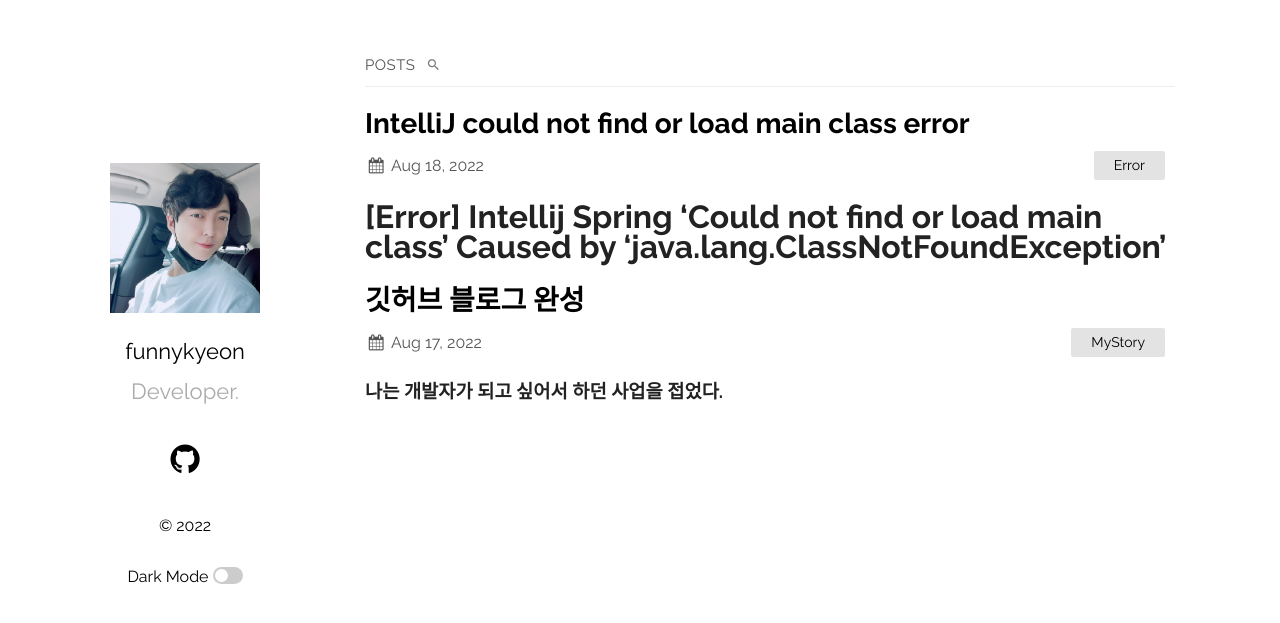
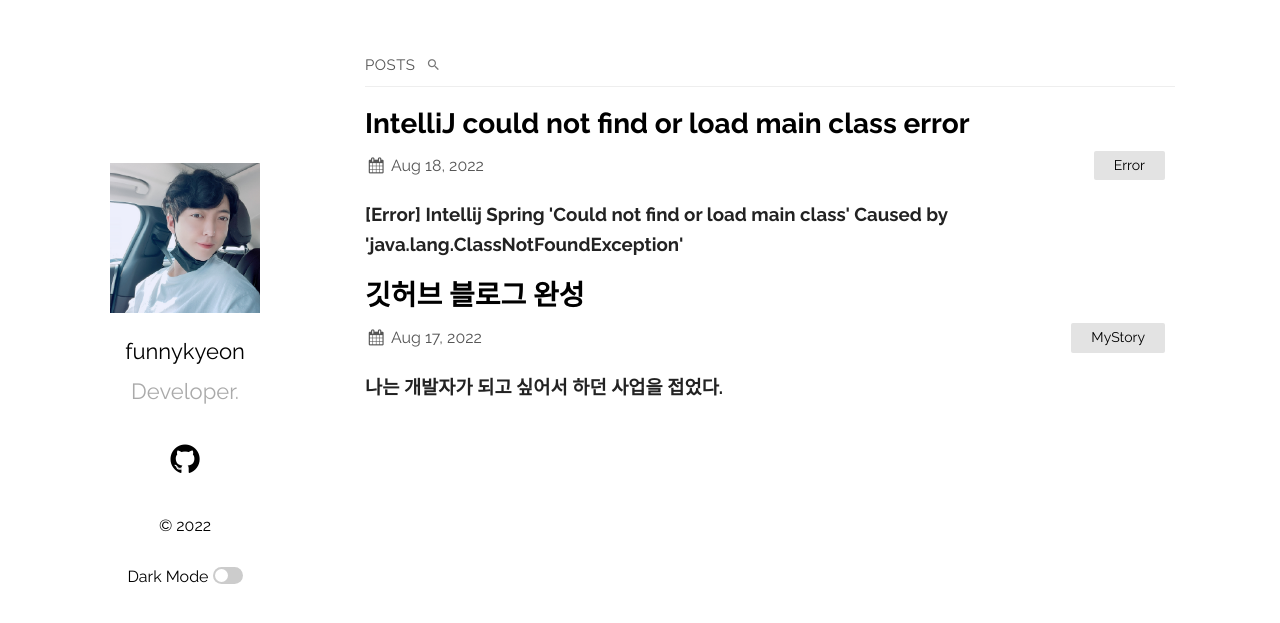
Before and after one commit to funnykyeon/funnykyeon.github.io, a Jekyll site: the page built from index.md, in a window 1280 px wide. Shown: the top 623 px of the page. Built offline with Jekyll 4.4.1, drawn with Linux system fonts in a browser that asks for light colours.

```diff
--- a/_config.yml
+++ b/_config.yml
@@ -56,7 +56,7 @@ plainwhite:
 
 plugins:
   - jekyll-seo-tag
-  - jekyll-sitemap
+  # - jekyll-sitemap
 #  - jekyll-feed
 
 timezone: Asia/Seoul
--- a/_posts/2022-08-18-my-first-post.markdown
+++ b/_posts/2022-08-18-my-first-post.markdown
@@ -10,7 +10,7 @@ categories: Error
 
 ---
 
-# [Error] Intellij Spring 'Could not find or load main class' Caused by 'java.lang.ClassNotFoundException'
+<h3>[Error] Intellij Spring 'Could not find or load main class' Caused by 'java.lang.ClassNotFoundException'</h3>
 
 
 금일 PM일로 면담하던중 한조가 찾아왔다.
@@ -20,7 +20,8 @@ categories: Error
 ![](https://intellij-support.jetbrains.com/hc/user_images/1RQEc8BaGy-zMLUmNY7WuQ.png)
 
 나도 처음에 겪었던 문제라 안내를 해주었다.
-File>Settings>Build,Execution,Deployment > Maven > Gradle 이동후 Build and run using,Runtests using 두개 모두 Intellij IDEA로 변경하면 될거라고 했지만
+File>Settings>Build,Execution,Deployment > Maven > Gradle 이동후
+Build and run using,Runtests using 두개 모두 Intellij IDEA로 변경하면 될거라고 했지만
 변경후에도 여전히 에러가 발생되고있었다.
 
 1. JetBrains에서도 해결방법을 찾아봤으나 실패
```
Also changed, not shown: _layouts/post.html (+9 -0 lines).
